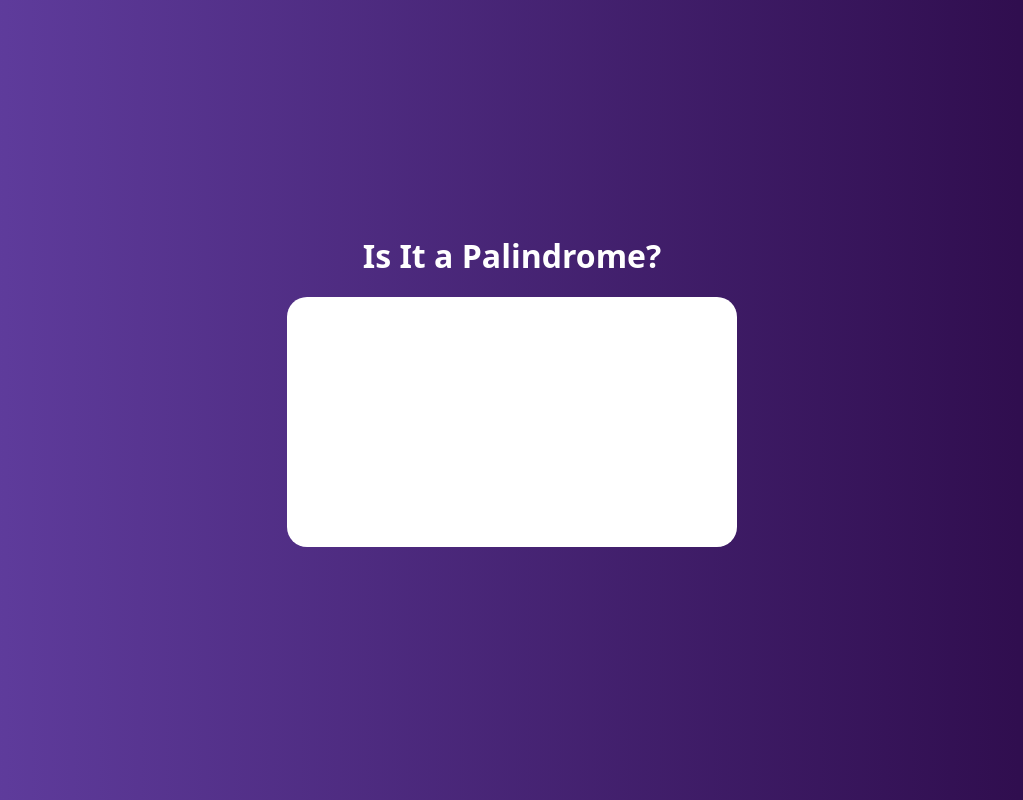
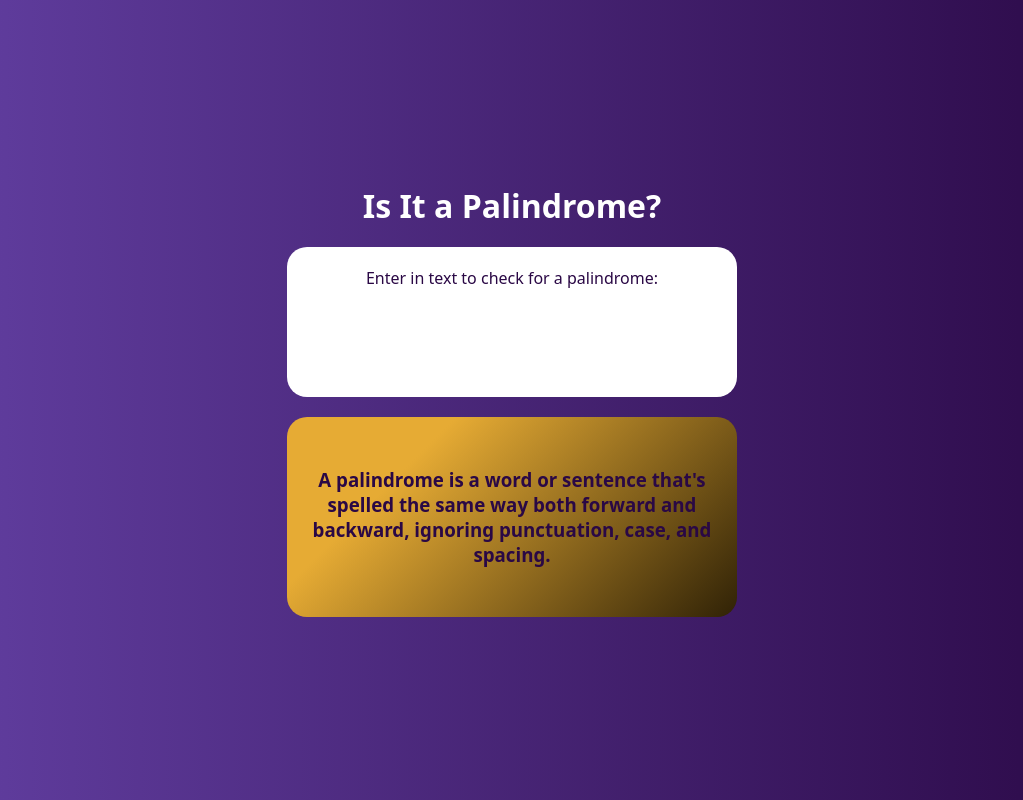
Before and after one commit to devangmalhotra/palindrome-checker, a plain HTML site: page index.html in a window 1280 px wide. Shown: the whole page, without its empty margins (128-1151 px from the left). Drawn offline with Linux system fonts and the light colour scheme.

Commit message:
updated html and css

```diff
--- a/index.html
+++ b/index.html
@@ -10,7 +10,12 @@
     <main id="container">
         <h1>Is It a Palindrome?</h1>
         <div id="input-container">
-
+            <p id="input-container-title">Enter in text to check for a palindrome:</p>
+        </div>
+        <div id="palindrome-definition">
+            <div id="palindrome-definition-text">
+                <h3>A palindrome is a word or sentence that's spelled the same way both forward and backward, ignoring punctuation, case, and spacing.</h3>
+            </div>
         </div>
     </main>
     <script src="script.js"></script>
--- a/styles.css
+++ b/styles.css
@@ -25,7 +25,36 @@ body {
 #input-container {
     background-color: white;
     margin: 20px;
-    height: 250px;
+    height: 150px;
     width: 450px;
     border-radius: 20px;
 }
+
+#input-container-title {
+    color:#2a0845;
+    text-align: center;
+    margin: 20px;
+}
+
+#palindrome-definition {
+    height: 200px;
+    width: 450px;
+    background-color: #1e1d1b;
+    background-image: linear-gradient(315deg, #302206 0%, #e6ab34 74%);
+    color :#2a0845;
+    border-radius: 20px;
+}
+
+#palindrome-definition-text {
+    height: 100%;
+    text-align: center;
+    display: flex;
+    flex-direction: column;
+    align-items: center;
+    justify-content: center;
+    padding: 20px;
+}
+
+#palindrome-definition-text h3 {
+    font-weight: 600;
+}
```
Also changed, not shown: 2 other files.
